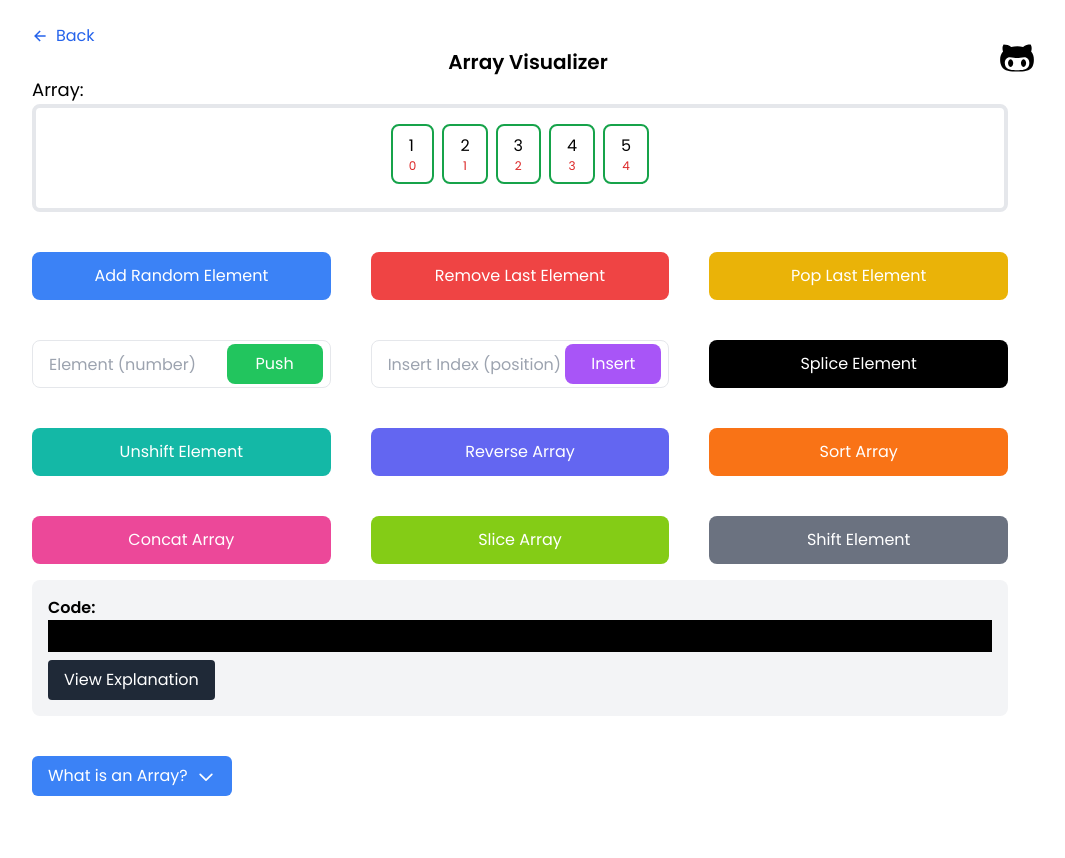
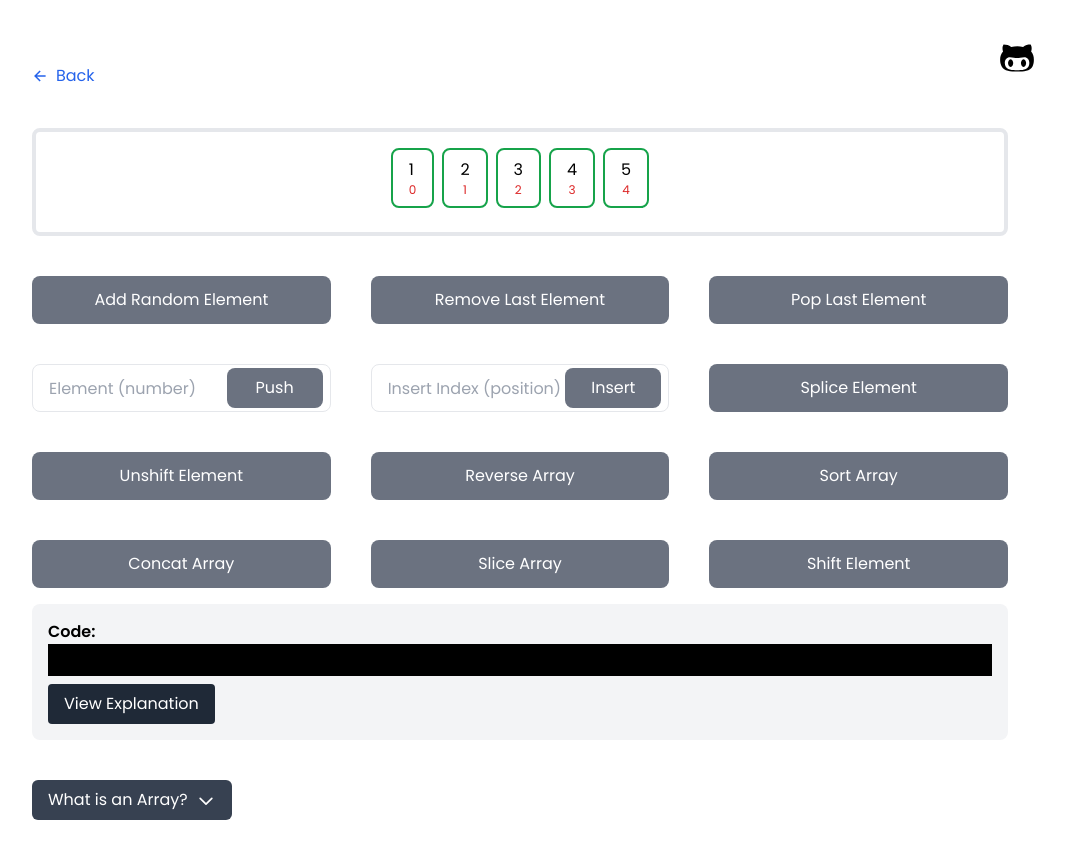
Before and after one commit to BryanLomerio/Data-Structures-playground, a React (Vite) app: page /array-visualizer in a window 1280 px wide. Shown: the whole page, without its empty margins (120-1185 px from the left). Before the commit the page ends 836 px from the top, so only its background shows below. Built offline with nearby package versions, Linux system fonts and the light colour scheme.

Commit message:
chore: improve array layout

```diff
--- a/src/components/array/ArrayControls.jsx
+++ b/src/components/array/ArrayControls.jsx
@@ -18,17 +18,19 @@ const ArrayControls = ({
     insertIndex,
     setInsertIndex,
 }) => {
+    const buttonClass = "h-12 w-full bg-gray-500 text-white rounded-lg text-center hover:bg-gray-600";
+
     return (
         <div className="grid grid-cols-3 gap-10">
             {/* Add Random Element */}
             <div className="relative group">
                 <button
                     onClick={onAddElement}
-                    className="h-12 w-full bg-blue-500 text-white rounded-lg text-center"
+                    className={buttonClass}
                 >
                     Add Random Element
                 </button>
-                <span className="hover-label bg-blue-800">
+                <span className="hover-label bg-gray-700">
                     Adds a random number to the end of the array.
                 </span>
             </div>
@@ -37,11 +39,11 @@ const ArrayControls = ({
             <div className="relative group">
                 <button
                     onClick={onRemoveElement}
-                    className="h-12 w-full bg-red-500 text-white rounded-lg text-center"
+                    className={buttonClass}
                 >
                     Remove Last Element
                 </button>
-                <span className="hover-label bg-red-800">
+                <span className="hover-label bg-gray-700">
                     Removes the last element from the array.
                 </span>
             </div>
@@ -50,11 +52,11 @@ const ArrayControls = ({
             <div className="relative group">
                 <button
                     onClick={onPopElement}
-                    className="h-12 w-full bg-yellow-500 text-white rounded-lg text-center"
+                    className={buttonClass}
                 >
                     Pop Last Element
                 </button>
-                <span className="hover-label bg-yellow-800">
+                <span className="hover-label bg-gray-700">
                     Pops (removes and returns) the last element.
                 </span>
             </div>
@@ -70,11 +72,11 @@ const ArrayControls = ({
                 />
                 <button
                     onClick={onPushElement}
-                    className="absolute right-2 top-1/2 transform -translate-y-1/2 h-10 w-24 bg-green-500 text-white rounded-lg text-center"
+                    className="absolute right-2 top-1/2 transform -translate-y-1/2 h-10 w-24 bg-gray-500 text-white rounded-lg text-center hover:bg-gray-600"
                 >
                     Push
                 </button>
-                <span className="hover-label bg-green-800">
+                <span className="hover-label bg-gray-700">
                     Adds a new element to the end of the array.
                 </span>
             </div>
@@ -90,11 +92,11 @@ const ArrayControls = ({
                 />
                 <button
                     onClick={onInsertElement}
-                    className="absolute right-2 top-1/2 transform -translate-y-1/2 h-10 w-24 bg-purple-500 text-white rounded-lg text-center"
+                    className="absolute right-2 top-1/2 transform -translate-y-1/2 h-10 w-24 bg-gray-500 text-white rounded-lg text-center hover:bg-gray-600"
                 >
                     Insert
                 </button>
-                <span className="hover-label bg-purple-800">
+                <span className="hover-label bg-gray-700">
                     Inserts an element at the specified index.
                 </span>
             </div>
@@ -103,11 +105,11 @@ const ArrayControls = ({
             <div className="relative group">
                 <button
                     onClick={onSpliceElement}
-                    className="h-12 w-full bg-black text-white rounded-lg text-center"
+                    className={buttonClass}
                 >
                     Splice Element
                 </button>
-                <span className="hover-label bg-black">
+                <span className="hover-label bg-gray-700">
                     Removes or replaces elements in the array.
                 </span>
             </div>
@@ -116,11 +118,11 @@ const ArrayControls = ({
             <div className="relative group">
                 <button
                     onClick={onUnshiftElement}
-                    className="h-12 w-full bg-teal-500 text-white rounded-lg text-center"
+                    className={buttonClass}
                 >
                     Unshift Element
                 </button>
-                <span className="hover-label bg-teal-800">
+                <span className="hover-label bg-gray-700">
                     Adds a new element to the start of the array.
                 </span>
             </div>
@@ -129,11 +131,11 @@ const ArrayControls = ({
             <div className="relative group">
                 <button
                     onClick={onReverseArray}
-                    className="h-12 w-full bg-indigo-500 text-white rounded-lg text-center"
+                    className={buttonClass}
                 >
                     Reverse Array
                 </button>
-                <span className="hover-label bg-indigo-800">
+                <span className="hover-label bg-gray-700">
                     Reverses the order of the array.
                 </span>
             </div>
@@ -142,11 +144,11 @@ const ArrayControls = ({
             <div className="relative group">
                 <button
                     onClick={onSortArray}
-                    className="h-12 w-full bg-orange-500 text-white rounded-lg text-center"
+                    className={buttonClass}
                 >
                     Sort Array
                 </button>
-                <span className="hover-label bg-orange-800">
+                <span className="hover-label bg-gray-700">
                     Sorts the array in ascending order.
                 </span>
             </div>
@@ -155,11 +157,11 @@ const ArrayControls = ({
             <div className="relative group">
                 <button
                     onClick={onConcatArray}
-                    className="h-12 w-full bg-pink-500 text-white rounded-lg text-center"
+                    className={buttonClass}
                 >
                     Concat Array
                 </button>
-                <span className="hover-label bg-pink-800">
+                <span className="hover-label bg-gray-700">
                     Concatenates another array.
                 </span>
             </div>
@@ -168,11 +170,11 @@ const ArrayControls = ({
             <div className="relative group">
                 <button
                     onClick={onSliceArray}
-                    className="h-12 w-full bg-lime-500 text-white rounded-lg text-center"
+                    className={buttonClass}
                 >
                     Slice Array
                 </button>
-                <span className="hover-label bg-lime-800">
+                <span className="hover-label bg-gray-700">
                     Slices a portion of the array.
                 </span>
             </div>
@@ -181,11 +183,11 @@ const ArrayControls = ({
             <div className="relative group">
                 <button
                     onClick={onShiftElement}
-                    className="h-12 w-full bg-gray-500 text-white rounded-lg text-center"
+                    className={buttonClass}
                 >
                     Shift Element
                 </button>
-                <span className="hover-label bg-gray-800">
+                <span className="hover-label bg-gray-700">
                     Removes the first element of the array.
                 </span>
             </div>
--- a/src/components/array/ArrayVisualizer.jsx
+++ b/src/components/array/ArrayVisualizer.jsx
@@ -204,15 +204,13 @@ const ArrayVisualizer = () => {
     return (
         <div className="p-6 max-w-screen-lg mx-auto">
             <button
-                className="flex items-center gap-2 text-blue-600 hover:text-blue-800"
+                className="flex items-center gap-2 text-blue-600 hover:text-blue-800 mb-10 mt-10"
                 onClick={goBack}
             >
                 <IoArrowBackSharp />
                 Back
             </button>
-            <h2 className="text-xl font-semibold ml-4 text-center">Array Visualizer</h2>
             <div className="mb-4">
-                <h3 className="text-lg">Array:</h3>
                 <div className="p-4 rounded-lg border-4 mb-10 ${arrayUpdated ? 'border-blue-500' : 'border-gray-300'}">
                     <div className="flex gap-2 items-center justify-center flex-wrap">
                         {array.map((element, index) => (
@@ -257,7 +255,7 @@ const ArrayVisualizer = () => {
             <div className="mt-10">
             <button
         onClick={toggleVisibility}
-        className="flex items-center justify-between px-4 py-2 bg-blue-500 text-white rounded-md mb-4"
+        className="flex items-center justify-between px-4 py-2 bg-gray-700 text-white rounded-md mb-4"
       >
         What is an Array?
         <span className="ml-2">
--- a/src/index.css
+++ b/src/index.css
@@ -17,12 +17,3 @@ body {
   .fade-in {
     animation: fadeIn 0.5s ease-in-out;
   }
-
-  @keyframes fadeIn {
-    from {
-      opacity: 0;
-    }
-    to {
-      opacity: 1;
-    }
-  }
```
